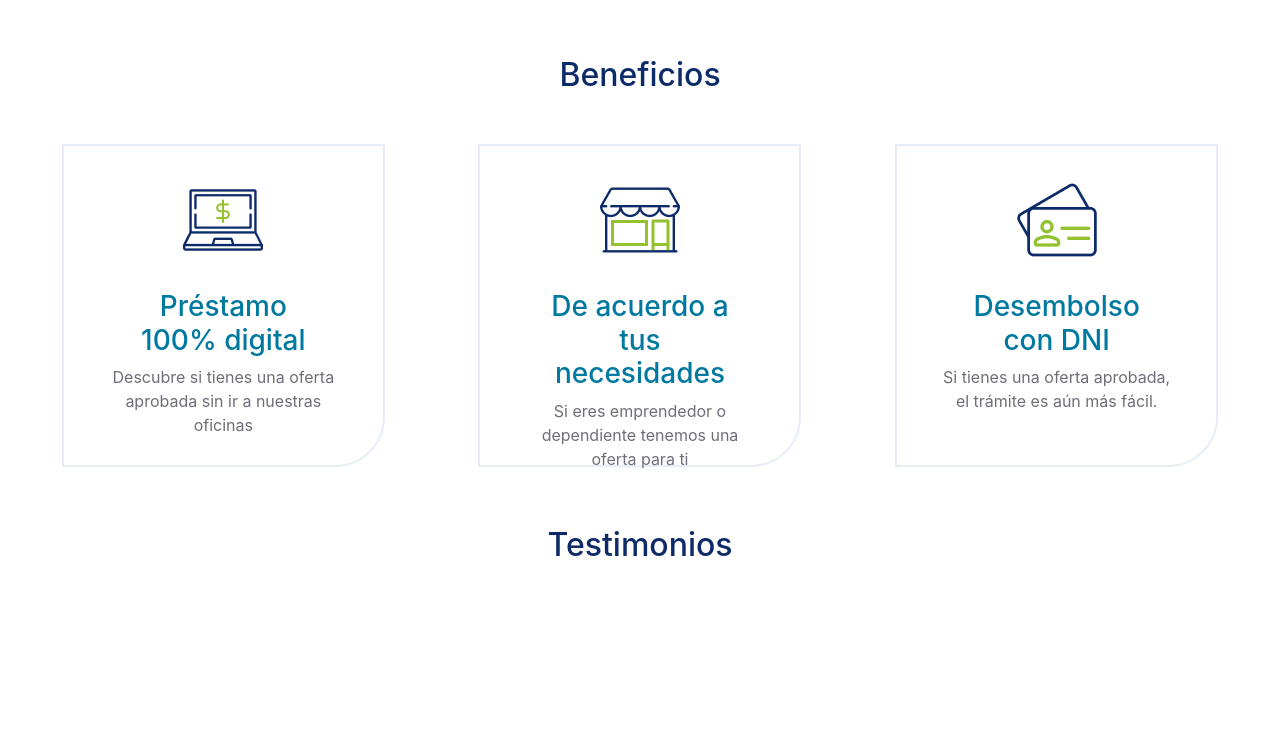
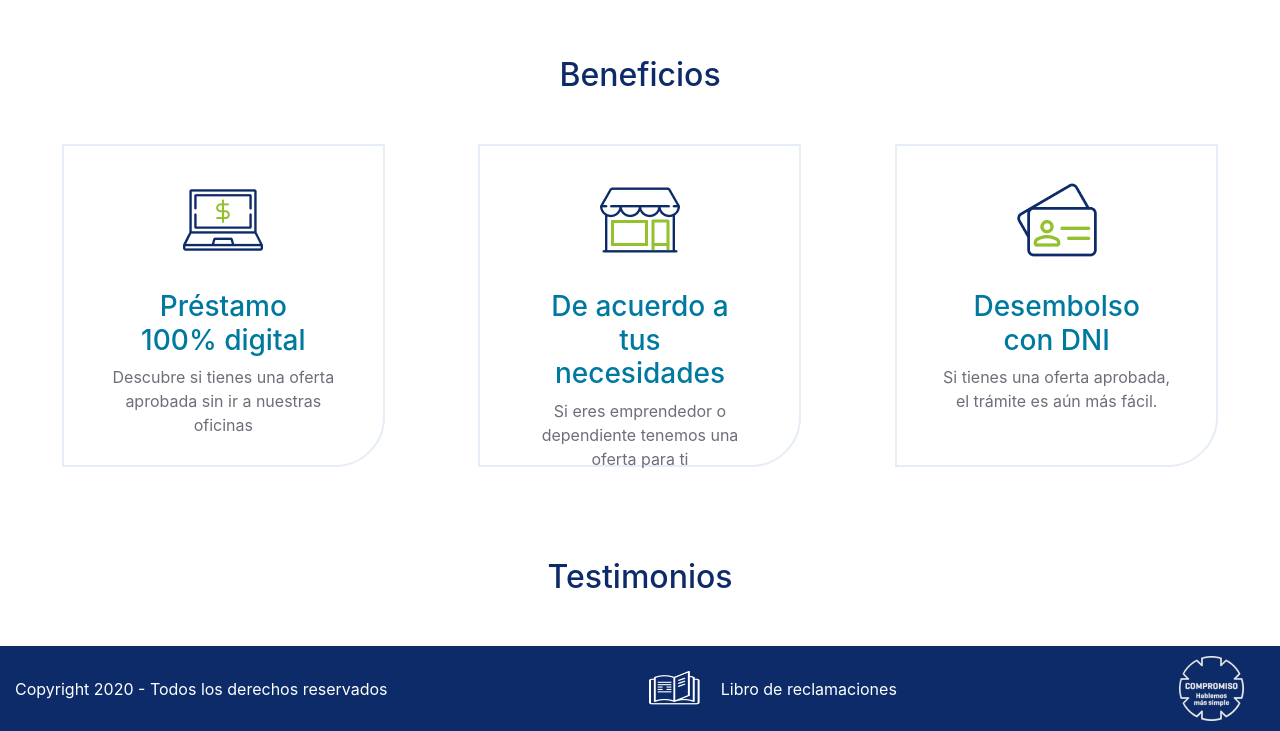
Before and after one commit to JuanManuel97/JuanManuel97.github.io, a plain HTML site: page index.html in a window 1280 px wide. Shown: the part 687-1418 px from the top of the page. Before the commit the page ends 1301 px from the top, so only its background shows below. Drawn offline with nearby package versions, Linux system fonts and the light colour scheme.

Commit message:
footer and something else

```diff
--- a/css/style.css
+++ b/css/style.css
@@ -127,6 +127,7 @@ body {
     height: 20.1875rem;
     left: 10.9375rem;
     top: 49.9375rem;
+    margin-bottom: 2rem;
 
     /* background */
 
@@ -145,3 +146,19 @@ body {
     justify-content: space-around;
     flex-wrap: wrap;
  }
+
+ .footer{
+    width: 100%;
+    max-width: 84.375rem;
+    margin: 0 auto;
+    padding-left: 15px;
+    padding-right: 15px;
+    padding-top: 10px;
+    padding-bottom: 10px;
+
+    display: flex;
+    justify-content: space-between;
+    align-items: center;
+    box-sizing: border-box;
+    color: #FFFFFF;
+ }
--- a/index.html
+++ b/index.html
@@ -88,5 +88,19 @@
             <h2 class="main-text-color"  style="text-align: center; margin-bottom: 3.125rem;">Testimonios</h2>
         </div>
     </div>
+    <footer style="background: #0D2B68;">
+        <div class="footer">
+            <div style="margin-top: 10px;">
+                <p style="margin-top:6px;">Copyright 2020 - Todos los derechos reservados</p>
+            </div>
+            <div style="margin-top: 10px;">
+                <img src="img/footer-img-libro.png" alt="">
+                <p style="margin-left: 1.3125rem;float:right;margin-top:6px;">Libro de reclamaciones</p>
+            </div>
+            <div>
+                <img src="img/footer-compromiso.png" alt="">
+            </div>
+        </div>
+    </footer>
 </body>
 </html>
```
Also changed, not shown: img/footer-compromiso.png (added), img/footer-img-libro.png (added).
